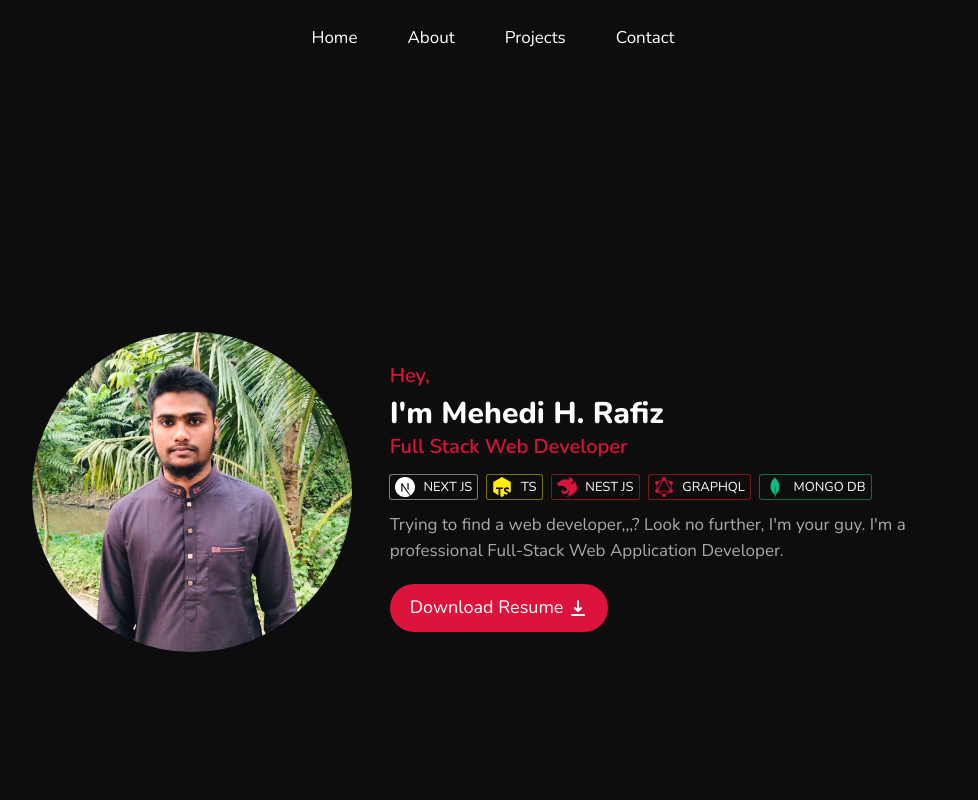
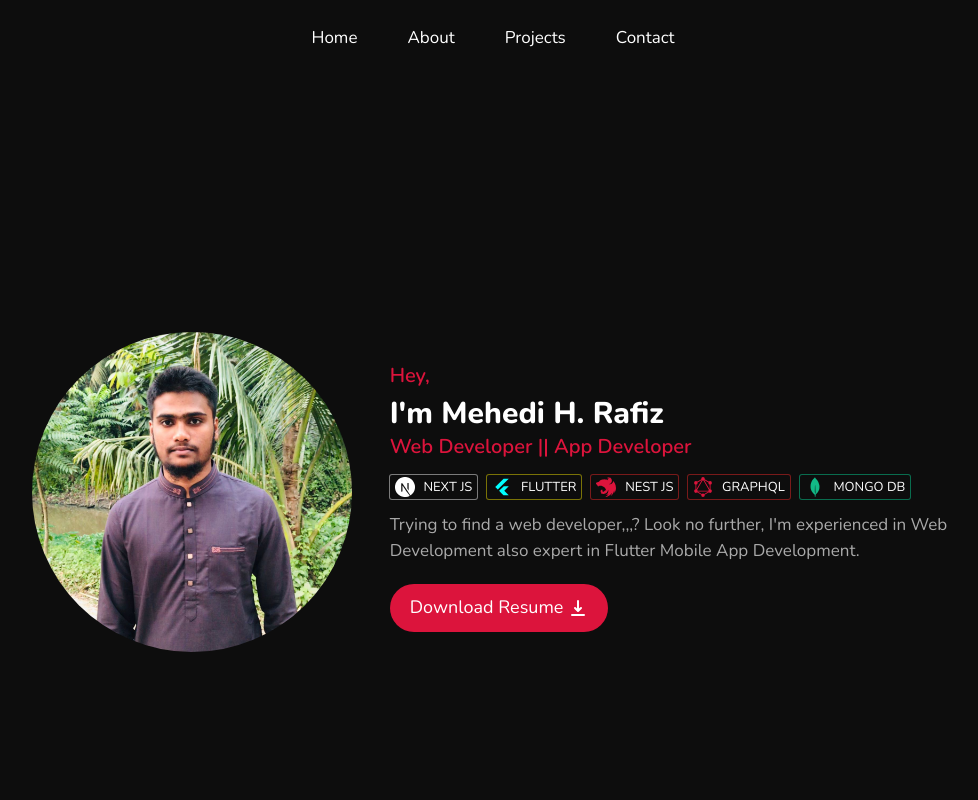
Before and after one commit to MHRafix/rafiz.portfolio, a React (Vite) app: page / in a window 1280 px wide. Shown: the top 800 px of the page, without its empty margins (147-1125 px from the left). Built offline with nearby package versions, Linux system fonts and the light colour scheme; no server answers.

Commit message:
something is fixed

```diff
--- a/src/routes/Contact.tsx
+++ b/src/routes/Contact.tsx
@@ -127,7 +127,7 @@ const Contact = () => {
 									className='boxIcon'
 									onClick={() =>
 										linkHandle(
-											'https://www.linkedin.com/in/mh-rafix-42772a21b/'
+											'https://www.linkedin.com/in/mehedi-h-rafiz-434b18266'
 										)
 									}
 								>
--- a/src/routes/Home.tsx
+++ b/src/routes/Home.tsx
@@ -1,13 +1,8 @@
 import { Anchor, Box, Group, Space } from '@mantine/core';
 import React from 'react';
+import { BiLogoFlutter } from 'react-icons/bi';
 import { HiDownload } from 'react-icons/hi';
-import {
-	SiGraphql,
-	SiMongodb,
-	SiNestjs,
-	SiNextdotjs,
-	SiTsnode,
-} from 'react-icons/si';
+import { SiGraphql, SiMongodb, SiNestjs, SiNextdotjs } from 'react-icons/si';
 import Me from '../Images/me.jpg';
 import useAnimation from '../hooks/useAnimation';
 import useLinkHandle from '../hooks/useLinkHandle';
@@ -55,16 +50,16 @@ const Home = () => {
 					height: '100vh',
 				}}
 			>
-				<div className='myImage' data-aos='fade-up'>
+				<div className='myImage' data-aos='fade-right'>
 					<img className='profilePic' src={Me} alt='MyProfileImage' />
 				</div>
 
 				<Space w={60} />
 
-				<div className='themeDetails' data-aos='fade-down'>
+				<div className='themeDetails' data-aos='fade-left'>
 					<h3 className='specialitis'>Hey,</h3>
 					<h1 className='nameHeading'>I'm Mehedi H. Rafiz</h1>
-					<h3 className='specialitis'>Full Stack Web Developer</h3>
+					<h3 className='specialitis'>Web Developer || App Developer</h3>
 
 					<Space h={'sm'} />
 
@@ -73,7 +68,7 @@ const Home = () => {
 							<SiNextdotjs size={20} color='white' /> &nbsp; NEXT JS
 						</div>
 						<div style={getStyle('rgb(255 239 1 / 45%)')}>
-							<SiTsnode size={20} color='#ffef01' /> &nbsp; TS
+							<BiLogoFlutter size={20} color='#00FFFF' /> &nbsp; FLUTTER
 						</div>
 						<div style={getStyle('rgb(175 34 34 / 67%)')}>
 							<SiNestjs size={20} color='crimson' /> &nbsp; NEST JS
@@ -90,8 +85,8 @@ const Home = () => {
 					<Space h={10} />
 
 					<p className='shortDesc'>
-						Trying to find a web developer,,,? Look no further, I'm your guy.
-						I'm a professional Full-Stack Web Application Developer.
+						Trying to find a web developer,,,? Look no further, I'm experienced
+						in Web Development also expert in Flutter Mobile App Development.
 					</p>
 
 					<button
```
